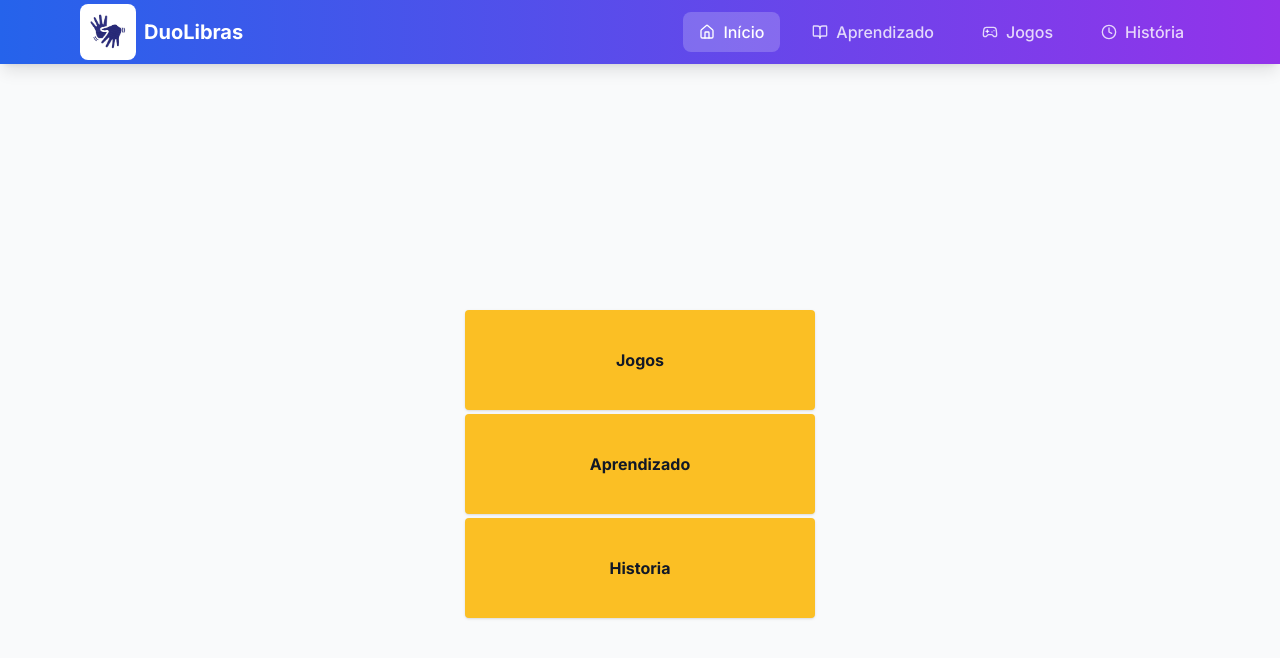
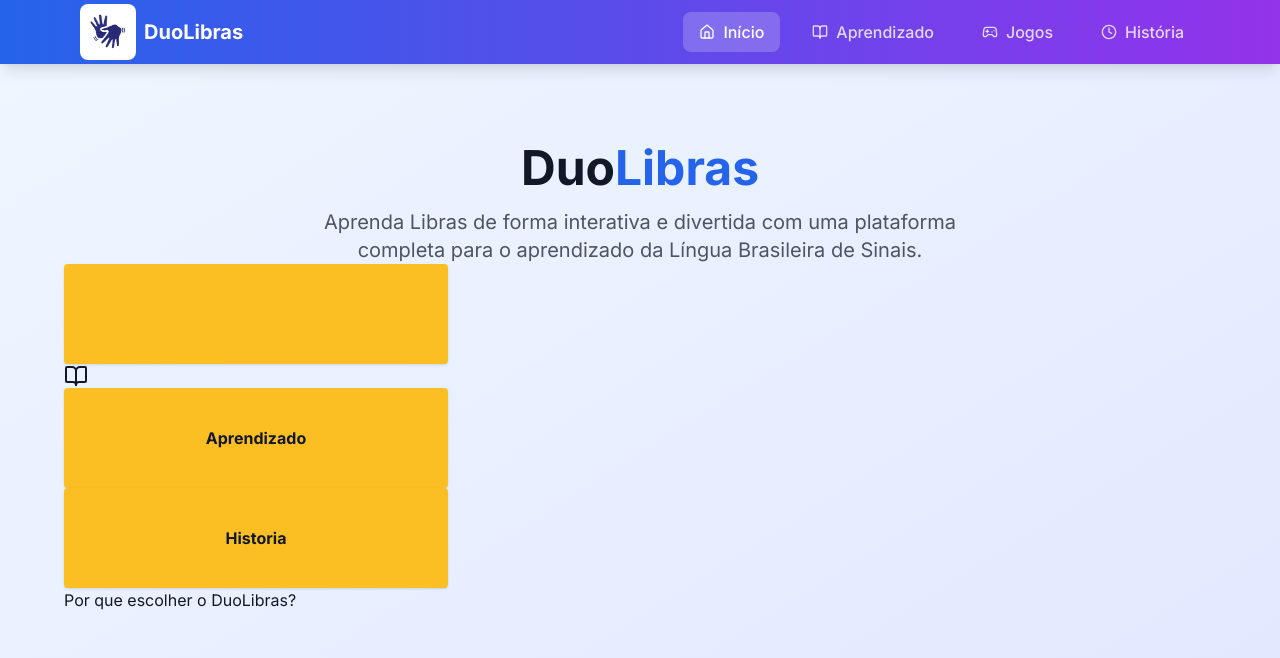
Before and after one commit to pietro-ramos/duolibras, a Next.js app: page / in a window 1280 px wide. Shown: the top 658 px of the page. Built offline with nearby package versions, Linux system fonts and the light colour scheme; what @tailwindcss/postcss would draw is missing.

Commit message:
Update: home page

```diff
--- a/src/app/globals.css
+++ b/src/app/globals.css
@@ -47,28 +47,6 @@ body {
     transform: rotateY(180deg);
 }
 
-
 .card-container:hover .card-flip{
   transform: rotateY(180deg);
 }
-
-nav ul{
-  list-style: none;
-  margin-top: 0;
-  margin-bottom: 0;
-  text-align: center;
-}
-nav li{
-  display: inline-block;
-  margin: 0 20px;
-  color: white;
-  font-weight: bold;
-}
-
-nav li:hover{
-  color: #facc15;
-}
-
-.active{
-  color: #facc15;
-}
--- a/src/app/page.tsx
+++ b/src/app/page.tsx
@@ -1,13 +1,36 @@
 'use client'
 
 import Link from "next/link"
+import { BookOpen, Clock, Gamepad2 } from "lucide-react"
 
 export default function Home() {
   return(
-    <main className="min-h-screen flex flex-col items-center justify-center bg-gray-50 p-4 gap-1 w-screen">
-      <Link href='/jogos'><div className="card-menu card-hover">Jogos</div></Link>
-      <Link href='/aprendizado'><div className="card-menu card-hover">Aprendizado</div></Link>
-      <Link href='/historia'><div className="card-menu card-hover">Historia</div></Link>
+    <main className="min-h-screen bg-gradient-to-br from-blue-50 to-indigo-100 p-4 w-screen">
+      <div className="max-w-6xl mx-auto">
+        <div className="flex justify-center items-center flex-col mt-16">
+          <h1 className="text-5xl font-bold mb-4">Duo<span className="text-blue-600">Libras</span></h1>
+          <p className="text-xl text-center max-w-2xl text-gray-600">Aprenda Libras de forma interativa e divertida com uma plataforma completa para o aprendizado da Língua Brasileira de Sinais.</p>
+        </div>
+
+        <div>
+          <Link href='/jogos'>
+            <div className="card-menu card-hover">
+
+            </div>
+          </Link>
+          <Link href='/aprendizado'>
+            <BookOpen/>
+            <div className="card-menu card-hover">Aprendizado</div>
+          </Link>
+          <Link href='/historia'>
+            <div className="card-menu card-hover">Historia</div>
+          </Link>
+        </div>
+
+        <div>
+          <h2>Por que escolher o DuoLibras?</h2>
+        </div>
+      </div>
     </main>
   )
 }
```
